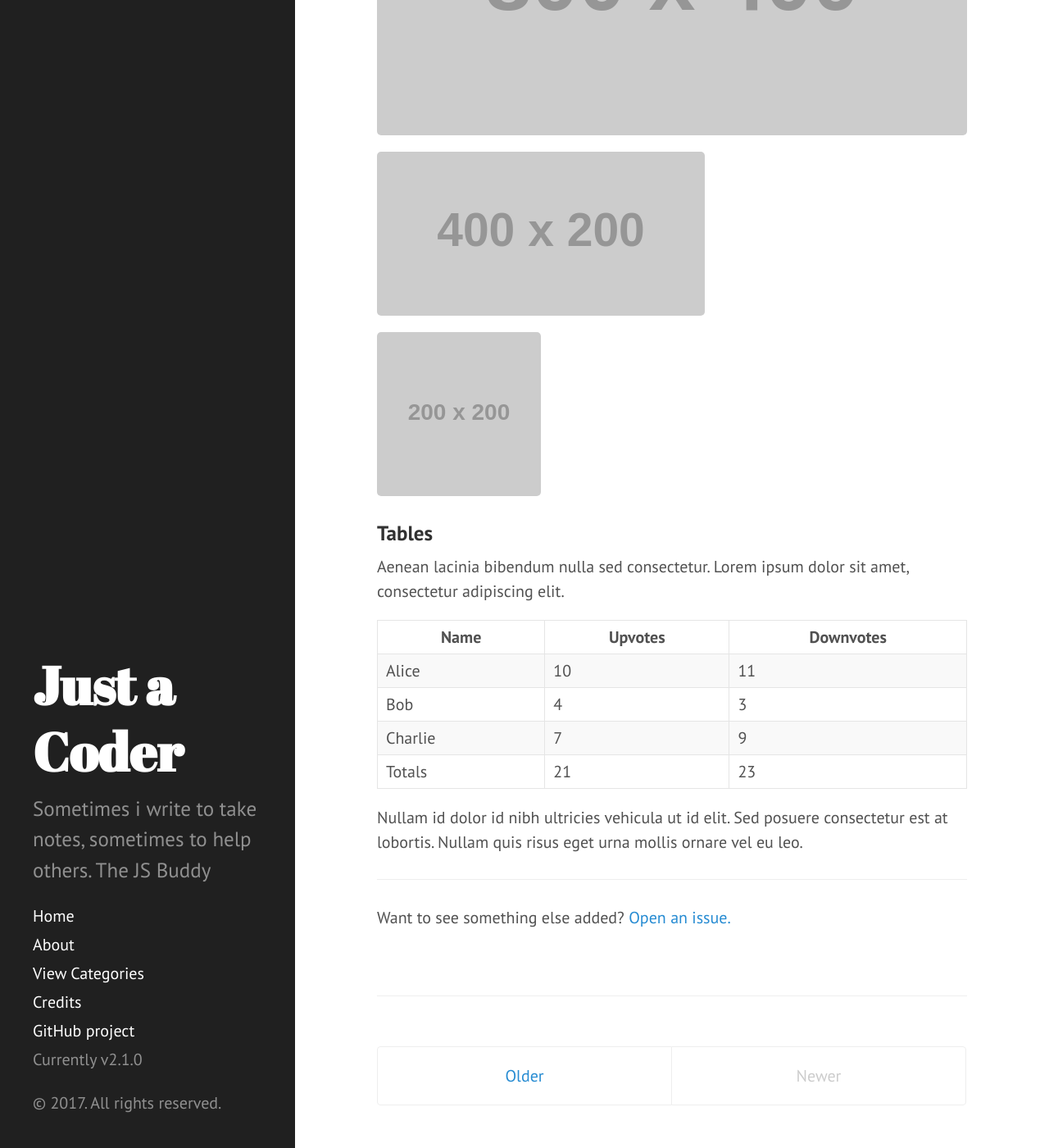
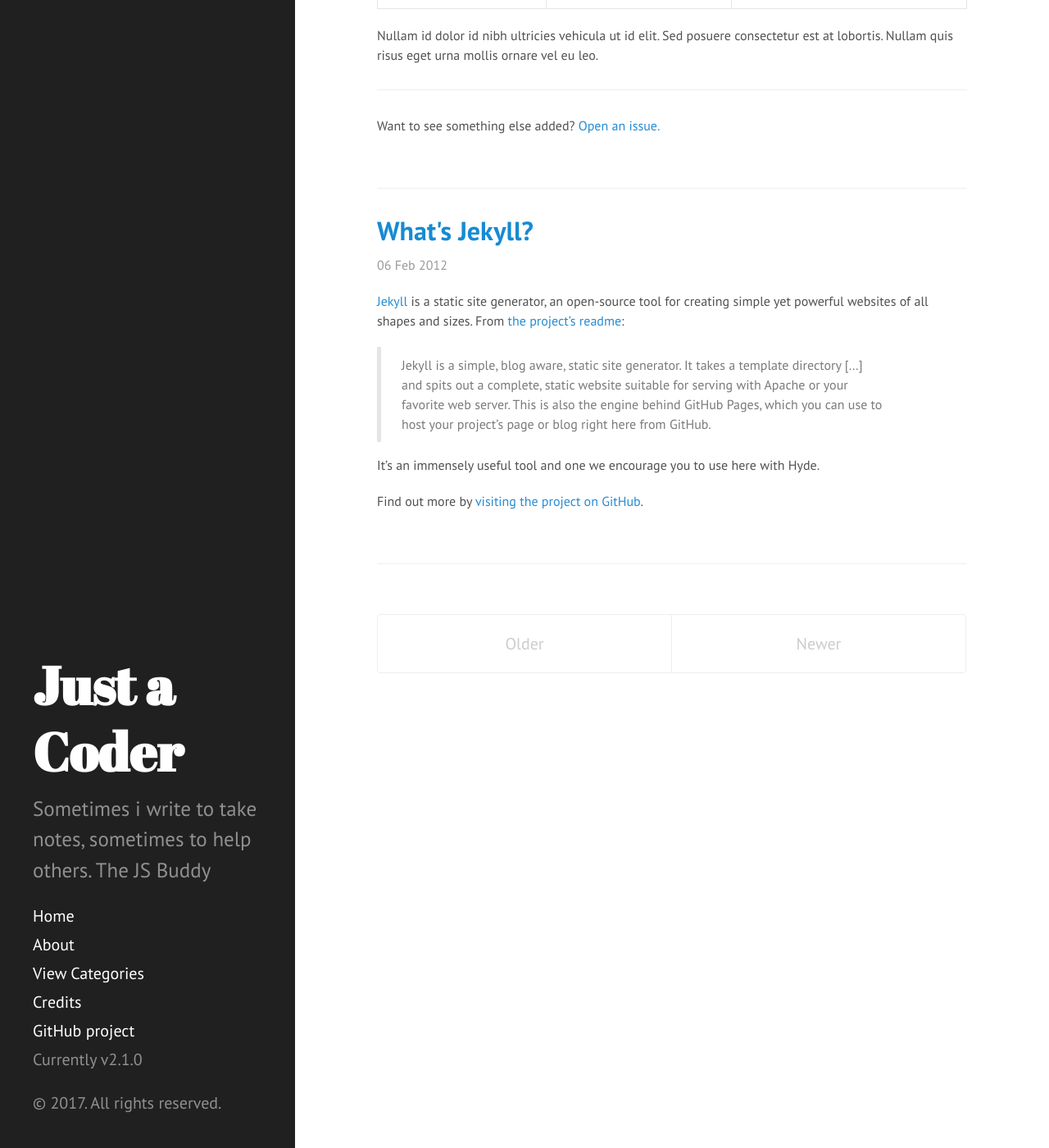
Before and after one commit to daveMad/daveMad.github.io, a Jekyll site: the page built from index.html, in a window 1280 px wide and 1400 px high, scrolled down 4927 px. Shown: the whole window at 82% size. Built offline with Jekyll 4.4.1, drawn with Linux system fonts in a browser that asks for light colours; the list of posts is cut into pages by our own code.

Commit message:
added codinfox css to poole.css

```diff
--- a/_config.yml
+++ b/_config.yml
@@ -7,7 +7,7 @@
 title:            Just a Coder
 tagline:          'Random Stuff'
 description:      'Sometimes i write to take notes, sometimes to help others. The JS Buddy'
-url:              http://hyde.getpoole.com
+url:              /
 baseurl:          /
 timezone:         Europe/Istanbul
 lsi:              true
@@ -15,7 +15,7 @@
   name:           'Ahmet Huseyin Gokdayi'
   url:            https://twitter.com/ahmet_gdy
 
-paginate:         3
+paginate:         5
 
 # Custom vars
 version:          2.1.0
--- a/public/css/poole.css
+++ b/public/css/poole.css
@@ -428,3 +428,74 @@
     border-bottom-right-radius: 4px;
   }
 }
+
+
+.post {
+  margin-bottom: 4em;
+}
+.post h1, .post h2, .post h3, .post h4, .post h5, .post h6 {
+  font-weight: 700;
+}
+@media (min-width: 38rem) {
+  .post {
+    font-size: .8rem;
+  }
+  .post h1 {
+    font-size: 1.6rem;
+  }
+  .post h2 {
+    margin: 2em 0 1em 0;
+    font-size: 1.0rem;
+  }
+  .post h3, .post h4, .post h5, .post h6 {
+    margin: 2em 0 1em 0;
+    font-size: 0.8rem;
+  }
+}
+.post .post-title {
+  margin-top: 0;
+}
+.post .post-date {
+  display: inline-block;
+  margin-top: -.5rem;
+  margin-bottom: 1rem;
+}
+.post .post-more {
+  margin-top: .5em;
+  text-align: right;
+}
+.post .post-more .fa {
+  margin-right: .2em;
+}
+.post article {
+  line-height: 1.4rem;
+}
+
+/* Related posts */
+.related {
+  padding-top: 2rem;
+  padding-bottom: 2rem;
+  border-top: 1px solid grey;
+}
+
+.related-posts {
+  padding-left: 0;
+  list-style: none;
+}
+
+.related-posts h3 {
+  margin-top: 0;
+}
+
+.related-posts li small {
+  font-size: 75%;
+  color: #999;
+}
+
+.related-posts li a:hover {
+  text-decoration: none;
+}
+
+.related-posts li a:hover small {
+  color: inherit;
+}
```
